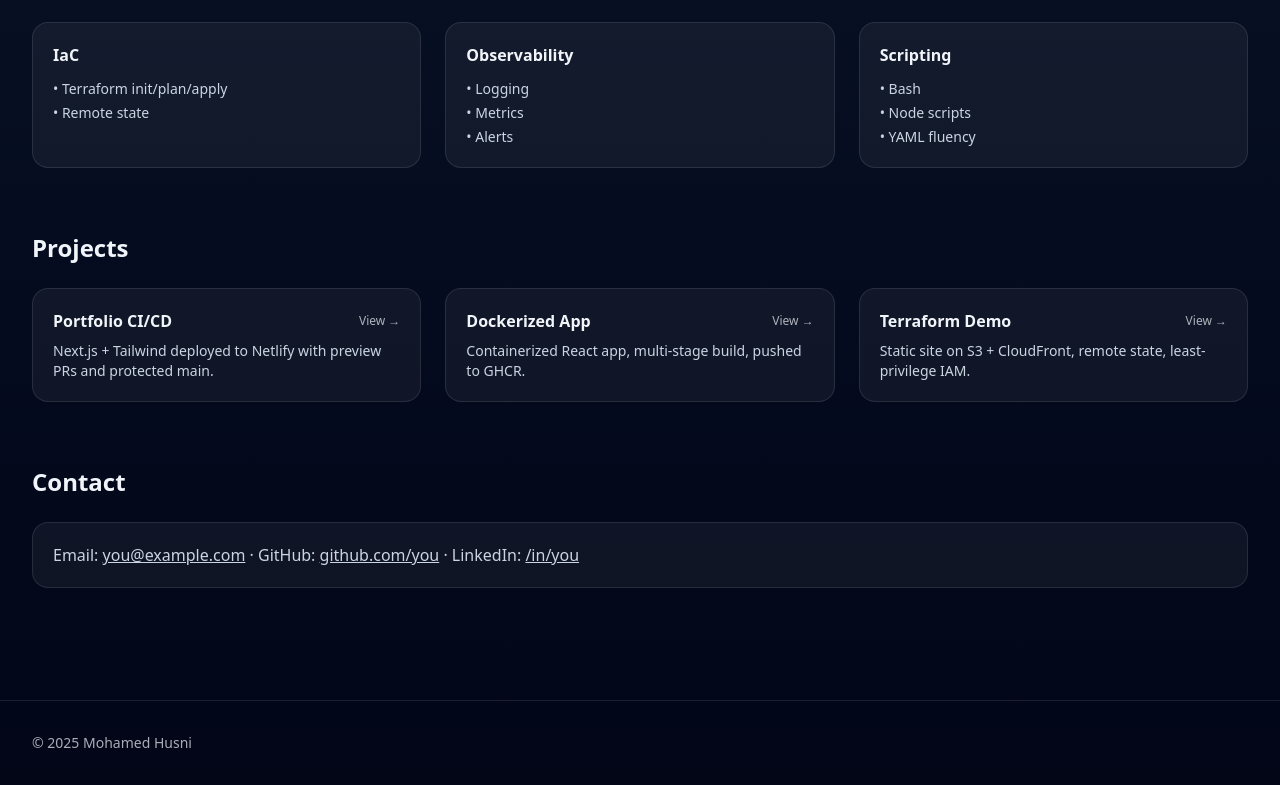
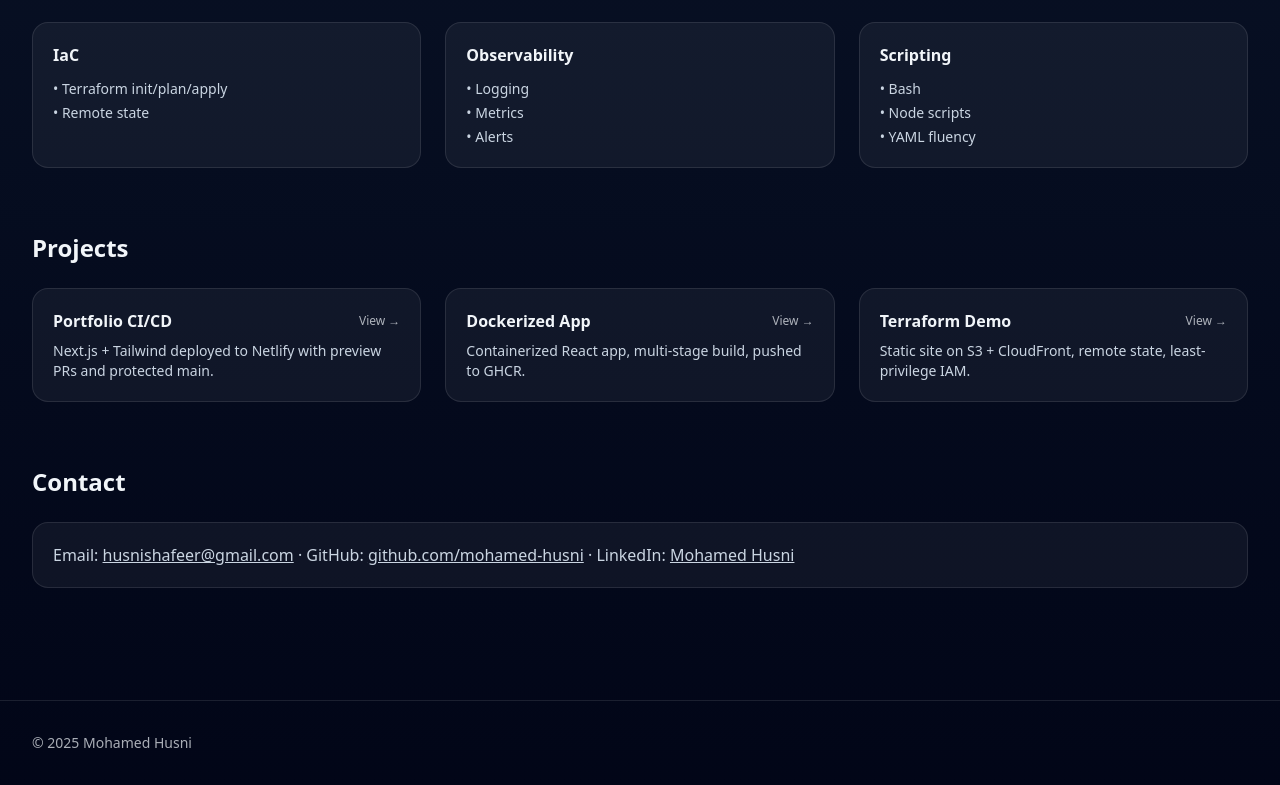
Before and after one commit to mohamed-husni/MY-Portfolio, a Next.js app: page / in a window 1280 px wide. Shown: the part 635-1420 px from the top of the page. Built offline with nearby package versions, Linux system fonts and the light colour scheme.

Commit message:
styling 2

```diff
--- a/src/app/page.tsx
+++ b/src/app/page.tsx
@@ -107,9 +107,9 @@ export default function HomePage() {
         <h2 className="text-2xl font-semibold">Contact</h2>
         <div className="mt-6 rounded-2xl border border-white/10 bg-white/5 p-5">
           <p className="text-slate-300">
-            Email: <a className="underline" href="mailto:you@example.com">you@example.com</a> ·
-            GitHub: <a className="underline" href="https://github.com/you">github.com/you</a> ·
-            LinkedIn: <a className="underline" href="https://www.linkedin.com/in/you">/in/you</a>
+            Email: <a className="underline" href="mailto:husnishafeer@gmail.com">husnishafeer@gmail.com</a> ·
+            GitHub: <a className="underline" href="https://github.com/mohamed-husni">github.com/mohamed-husni</a> ·
+            LinkedIn: <a className="underline" href="https://www.linkedin.com/in/mohamed-husni-15089522a/">Mohamed Husni</a>
           </p>
         </div>
       </section>
```
